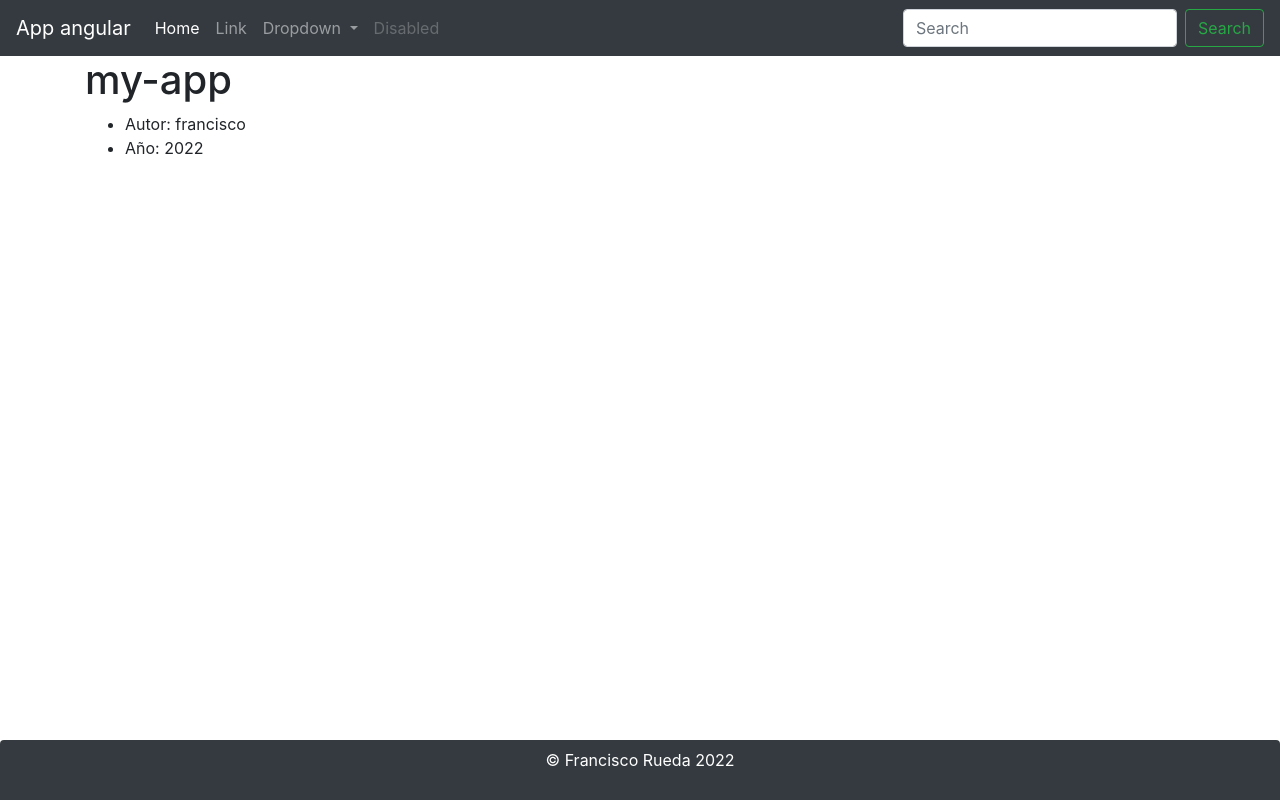
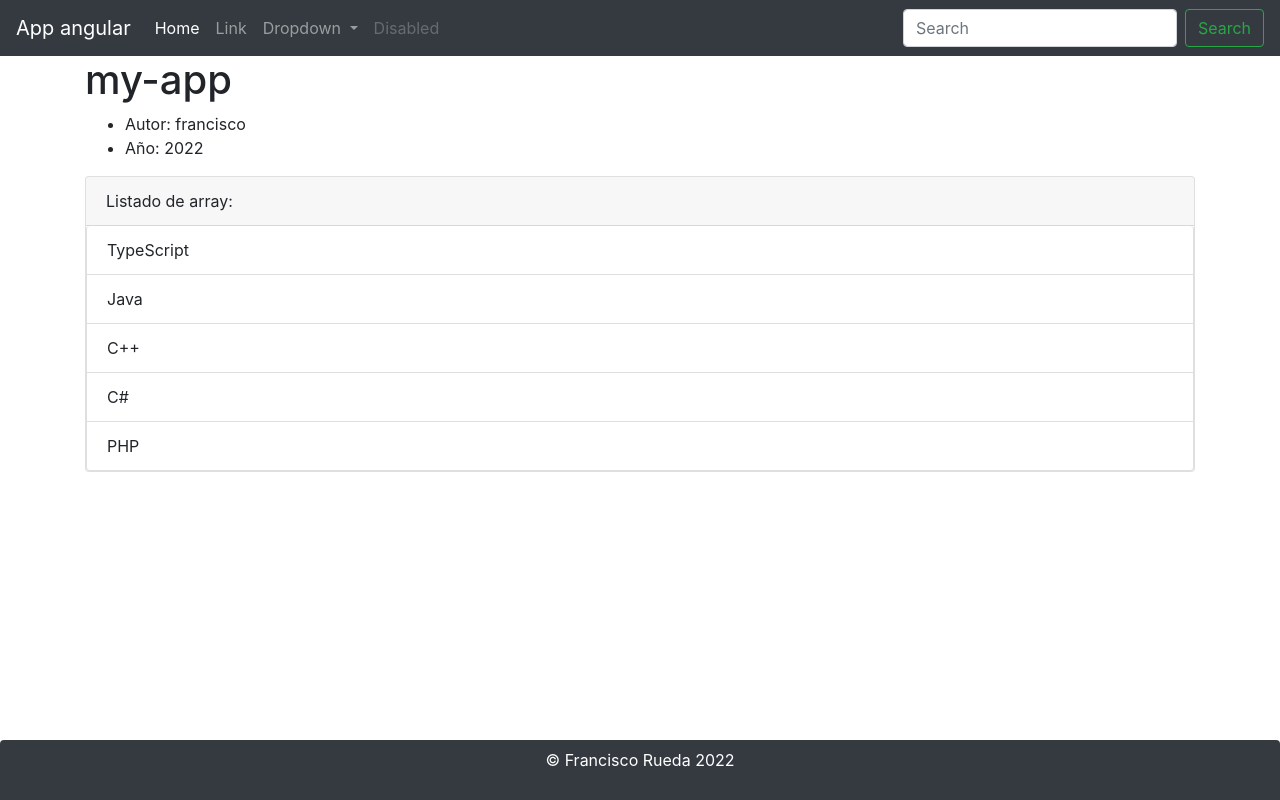
Before and after one commit to fruedatest/angular, an Angular app: page / in a window 1280 px wide. Built offline with nearby package versions, Linux system fonts and the light colour scheme.

Commit message:
directivaFor

```diff
--- a/src/app/app.component.html
+++ b/src/app/app.component.html
@@ -6,6 +6,8 @@
     <li>Autor: {{autor}}</li>
     <li>Año: {{year}}</li>
   </ul>
+
+  <app-directiva></app-directiva>
 </div>
 
 <app-footer></app-footer>
--- a/src/app/app.module.ts
+++ b/src/app/app.module.ts
@@ -5,12 +5,14 @@
 import { AppComponent } from './app.component';
 import { HeaderComponent } from './header/header.componet';
 import { FooterComponent } from './footer/footer.component';
+import { DirectivaComponent } from './directiva/directiva.component';
 
 @NgModule({
   declarations: [
     AppComponent,
     HeaderComponent,
-    FooterComponent
+    FooterComponent,
+    DirectivaComponent
   ],
   imports: [
     BrowserModule,
--- /dev/null
+++ b/src/app/directiva/directiva.component.html
@@ -0,0 +1,10 @@
+<div class="card">
+    <div class="card-header">
+        Listado de array:
+    </div>
+    <ul class="list-group">
+        <li class="list-group-item" *ngFor="let lenguaje of lista">
+            {{lenguaje}}
+        </li>
+    </ul>
+</div>
--- /dev/null
+++ b/src/app/directiva/directiva.component.ts
@@ -0,0 +1,17 @@
+import { Component, OnInit } from '@angular/core';
+
+@Component({
+  selector: 'app-directiva',
+  templateUrl: './directiva.component.html',
+
+})
+
+
+export class DirectivaComponent {
+
+  lista: string[] = ['TypeScript', 'Java', 'C++', 'C#', 'PHP'];
+
+  constructor() { }
+
+
+}
```
